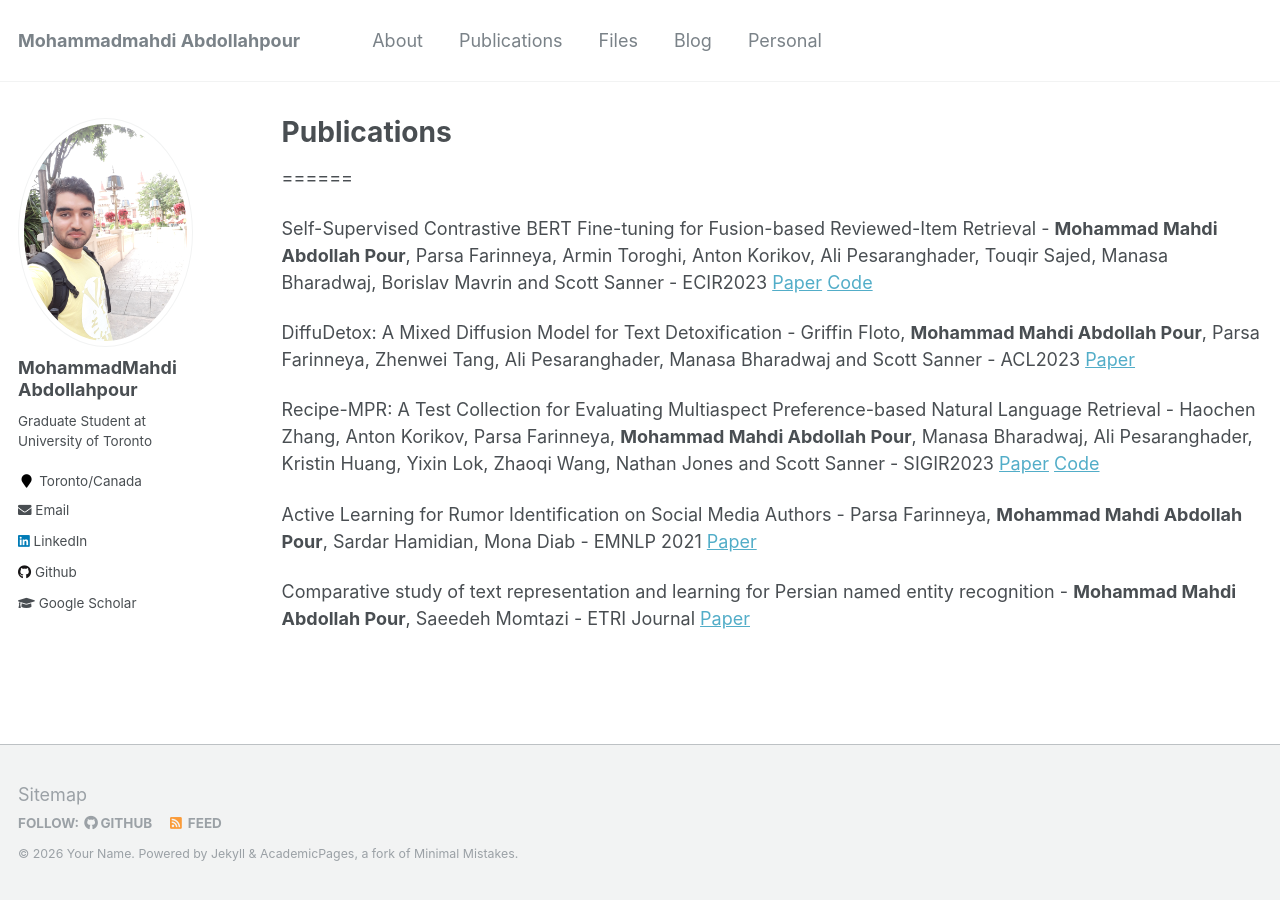
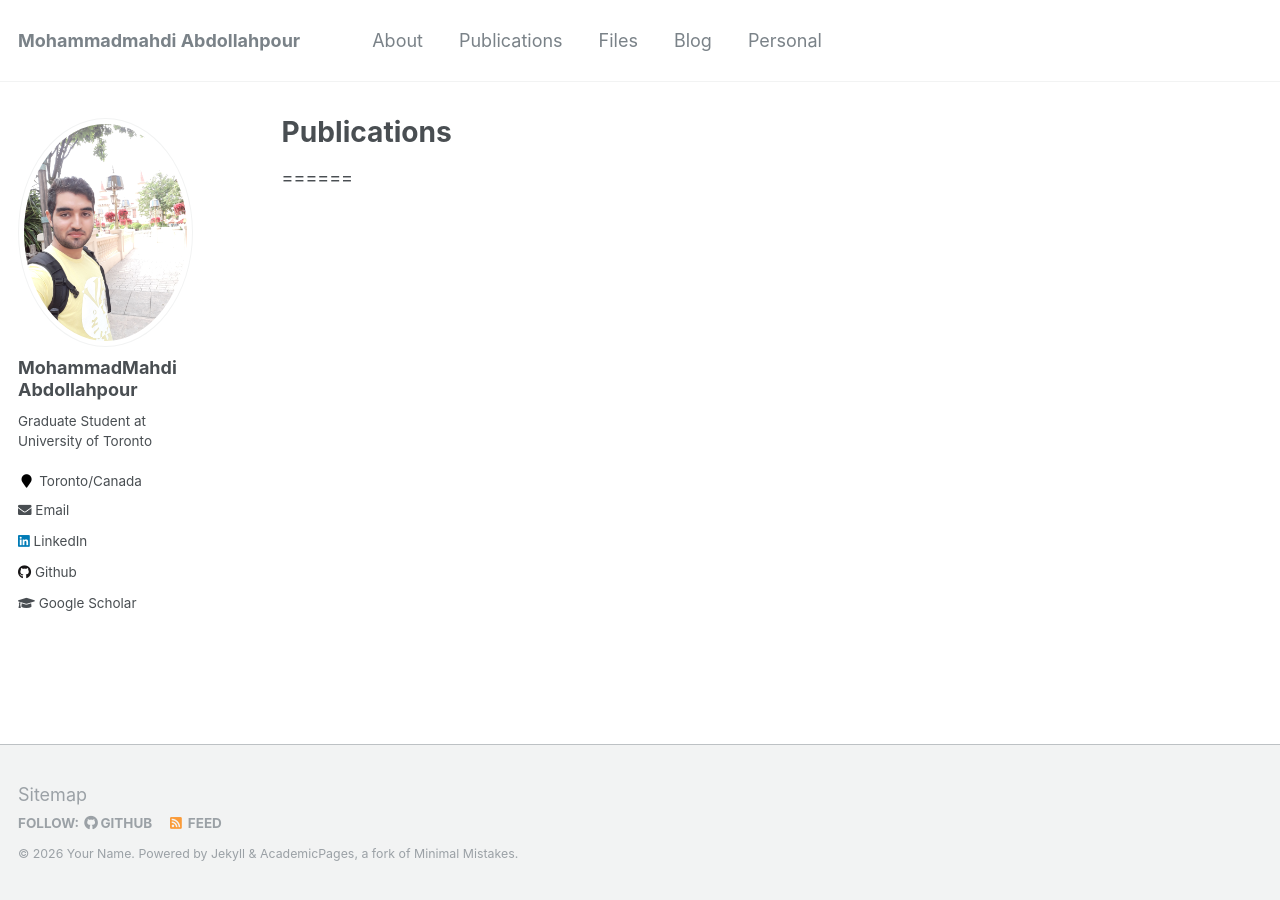
Before and after one commit to mahdiabdollahpour/mahdiabdollahpour.github.io, a Jekyll site: the page built from _pages/publications.md, in a window 1280 px wide. Built offline with Jekyll 4.4.1, drawn with Linux system fonts in a browser that asks for light colours.

Commit message:
Update publications.md

```diff
--- a/_pages/publications.md
+++ b/_pages/publications.md
@@ -21,21 +21,3 @@ redirect_from:
 
 
 ======
-
-Self-Supervised Contrastive BERT Fine-tuning for Fusion-based Reviewed-Item Retrieval - **Mohammad Mahdi Abdollah Pour**, Parsa
-Farinneya, Armin Toroghi, Anton Korikov, Ali Pesaranghader, Touqir Sajed, Manasa Bharadwaj, Borislav Mavrin and Scott Sanner -
-ECIR2023 [Paper](https://link.springer.com/content/pdf/10.1007/978-3-031-28244-7_1) [Code](https://github.com/D3Mlab/rir)
-
-
-DiffuDetox: A Mixed Diffusion Model for Text Detoxification - Griffin Floto, **Mohammad Mahdi Abdollah Pour**, Parsa Farinneya,
-Zhenwei Tang, Ali Pesaranghader, Manasa Bharadwaj and Scott Sanner - ACL2023 [Paper](https://arxiv.org/pdf/2306.08505.pdf)
-
-Recipe-MPR: A Test Collection for Evaluating Multiaspect Preference-based Natural Language Retrieval - Haochen Zhang, Anton
-Korikov, Parsa Farinneya, **Mohammad Mahdi Abdollah Pour**, Manasa Bharadwaj, Ali Pesaranghader, Kristin Huang, Yixin Lok,
-Zhaoqi Wang, Nathan Jones and Scott Sanner - SIGIR2023 [Paper](https://ssanner.github.io/papers/sigir23_recipempr.pdf) [Code](https://github.com/D3Mlab/Recipe-MPR)
-
-Active Learning for Rumor Identification on Social Media
-Authors - Parsa Farinneya, **Mohammad Mahdi Abdollah Pour**, Sardar Hamidian, Mona Diab - EMNLP 2021 [Paper](https://aclanthology.org/2021.findings-emnlp.387/)
-
-Comparative study of text representation and learning for Persian named entity recognition - **Mohammad Mahdi Abdollah Pour**,
-Saeedeh Momtazi - ETRI Journal [Paper](https://onlinelibrary.wiley.com/doi/full/10.4218/etrij.2021-0269)
```
